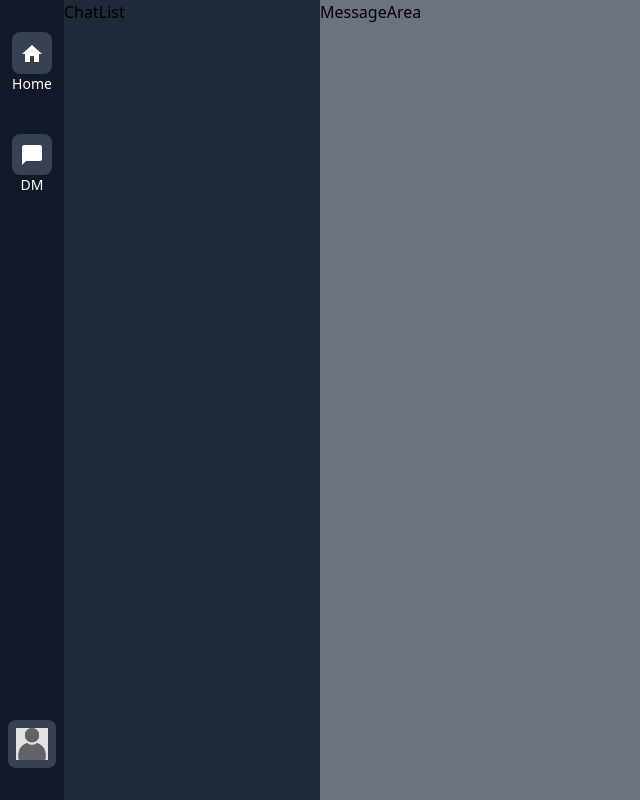
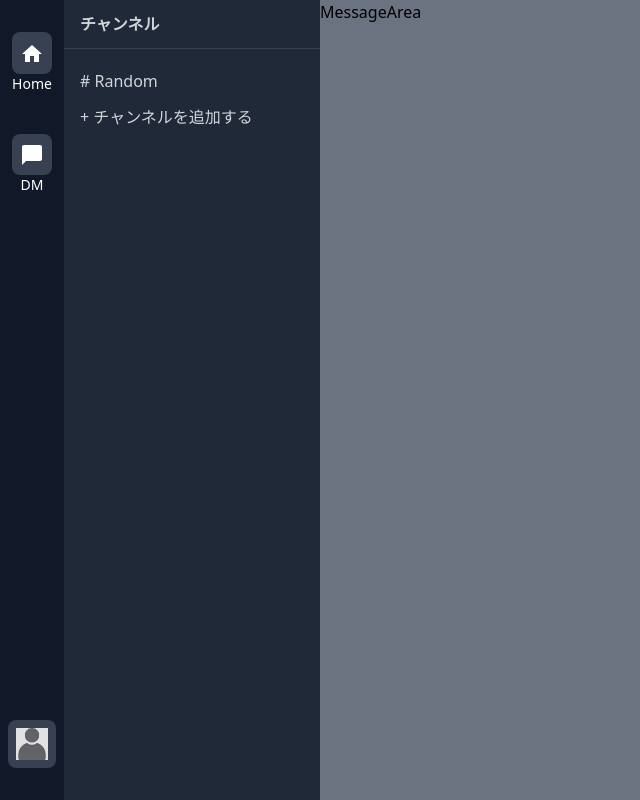
Before and after one commit to KuuLotus/slack-clone-vite, a React (Vite) app: page / in a window 1280 px wide. Shown: the whole page, without its empty margins (0-640 px from the left). Built offline with nearby package versions, Linux system fonts and the light colour scheme.

Commit message:
style ChatList component

```diff
--- a/src/components/ChatContainer/ChatList.tsx
+++ b/src/components/ChatContainer/ChatList.tsx
@@ -1,5 +1,21 @@
 const ChatList = () => {
-  return <div className="w-64 bg-gray-800">ChatList</div>;
+  return (
+    <div className="w-64 bg-gray-800">
+      <div className="px-4 py-3 mb-4 border-b border-gray-700">
+        <span className="text-gray-300 font-bold">チャンネル</span>
+      </div>
+      <div className="overflow-y-auto">
+        <div className="px-4 py-1 hover:bg-gray-700">
+          <div className="text-gray-300 hover:text-white"># Random</div>
+        </div>
+      </div>
+      <div className="px-4 py-2">
+        <button className="text-gray-300 hover:text-white">
+          + チャンネルを追加する
+        </button>
+      </div>
+    </div>
+  );
 };
 
 export default ChatList;
```
